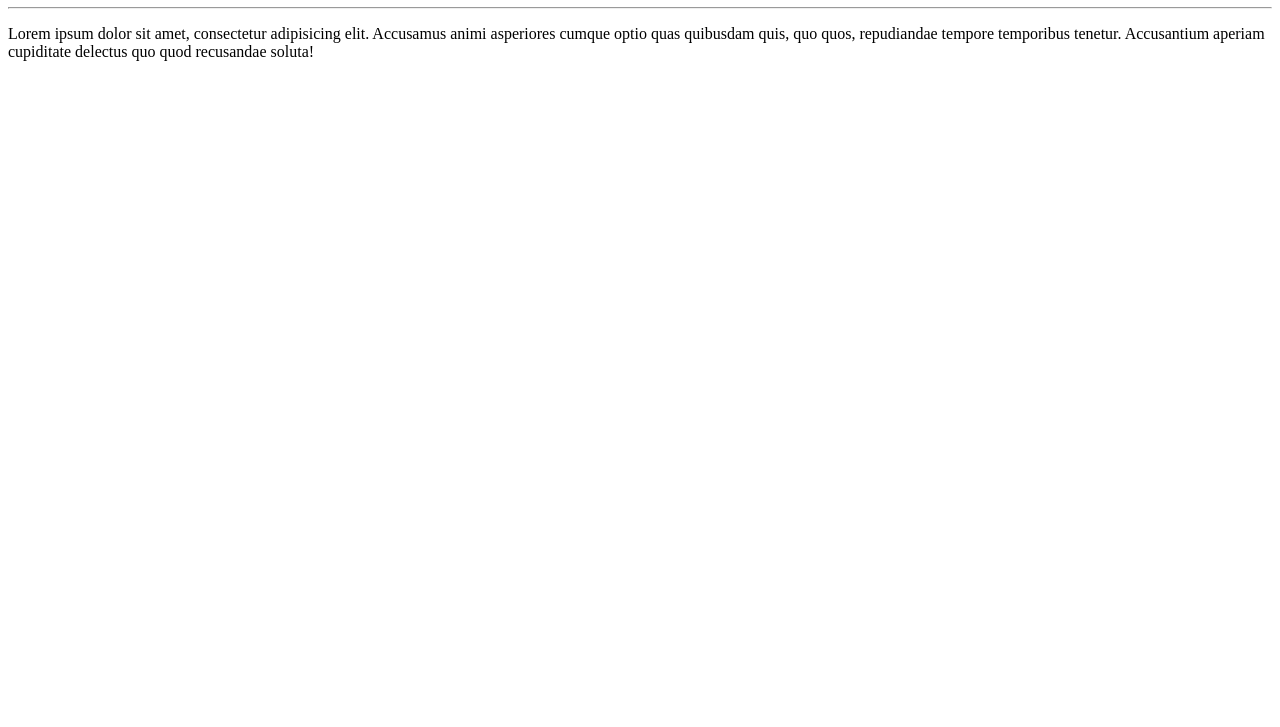
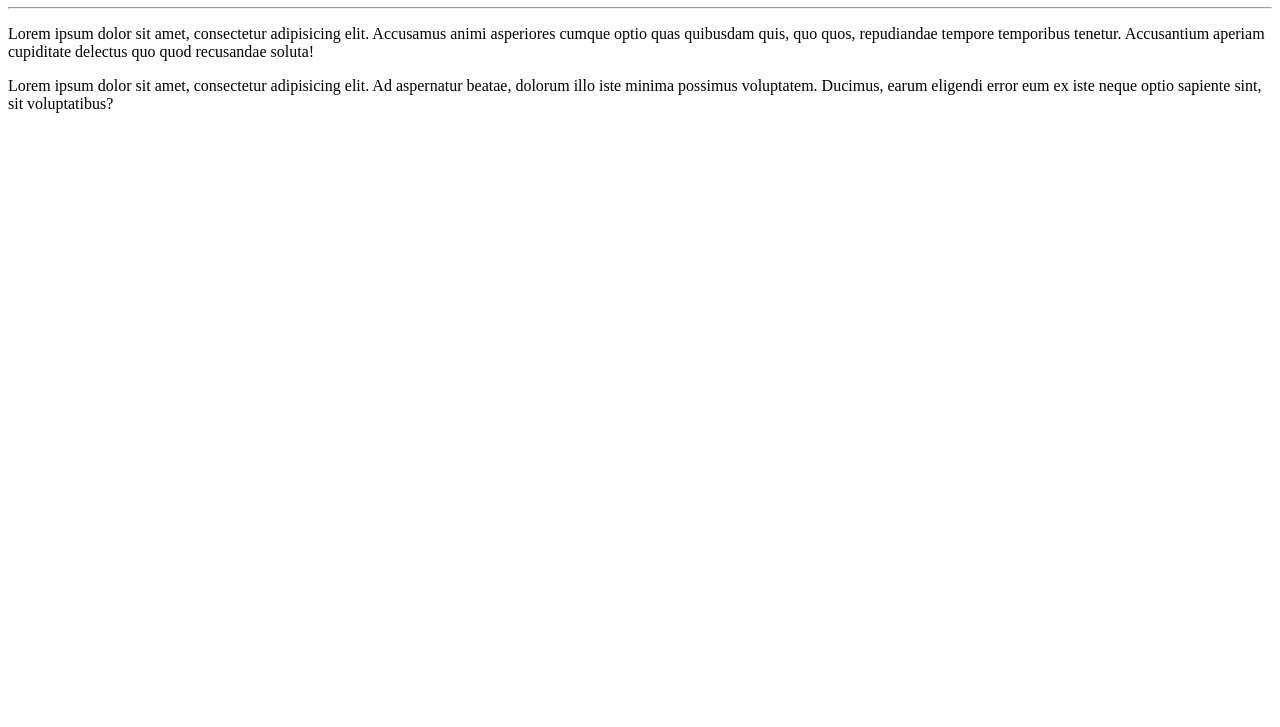
Before and after one commit to sidneirichard/Estudos, a plain HTML site: page site-exemplo/index.html in a window 1280 px wide. Shown: the part 73-800 px from the top of the page. Drawn offline with Linux system fonts and the light colour scheme.

Commit message:
adicionei mais um paragrafo

```diff
--- a/site-exemplo/index.html
+++ b/site-exemplo/index.html
@@ -11,5 +11,7 @@
     <h1>Olá, Mundo!</h1>
     <hr>
     <p>Lorem ipsum dolor sit amet, consectetur adipisicing elit. Accusamus animi asperiores cumque optio quas quibusdam quis, quo quos, repudiandae tempore temporibus tenetur. Accusantium aperiam cupiditate delectus quo quod recusandae soluta!</p>
+
+    <p>Lorem ipsum dolor sit amet, consectetur adipisicing elit. Ad aspernatur beatae, dolorum illo iste minima possimus voluptatem. Ducimus, earum eligendi error eum ex iste neque optio sapiente sint, sit voluptatibus?</p>
 </body>
 </html>
```
